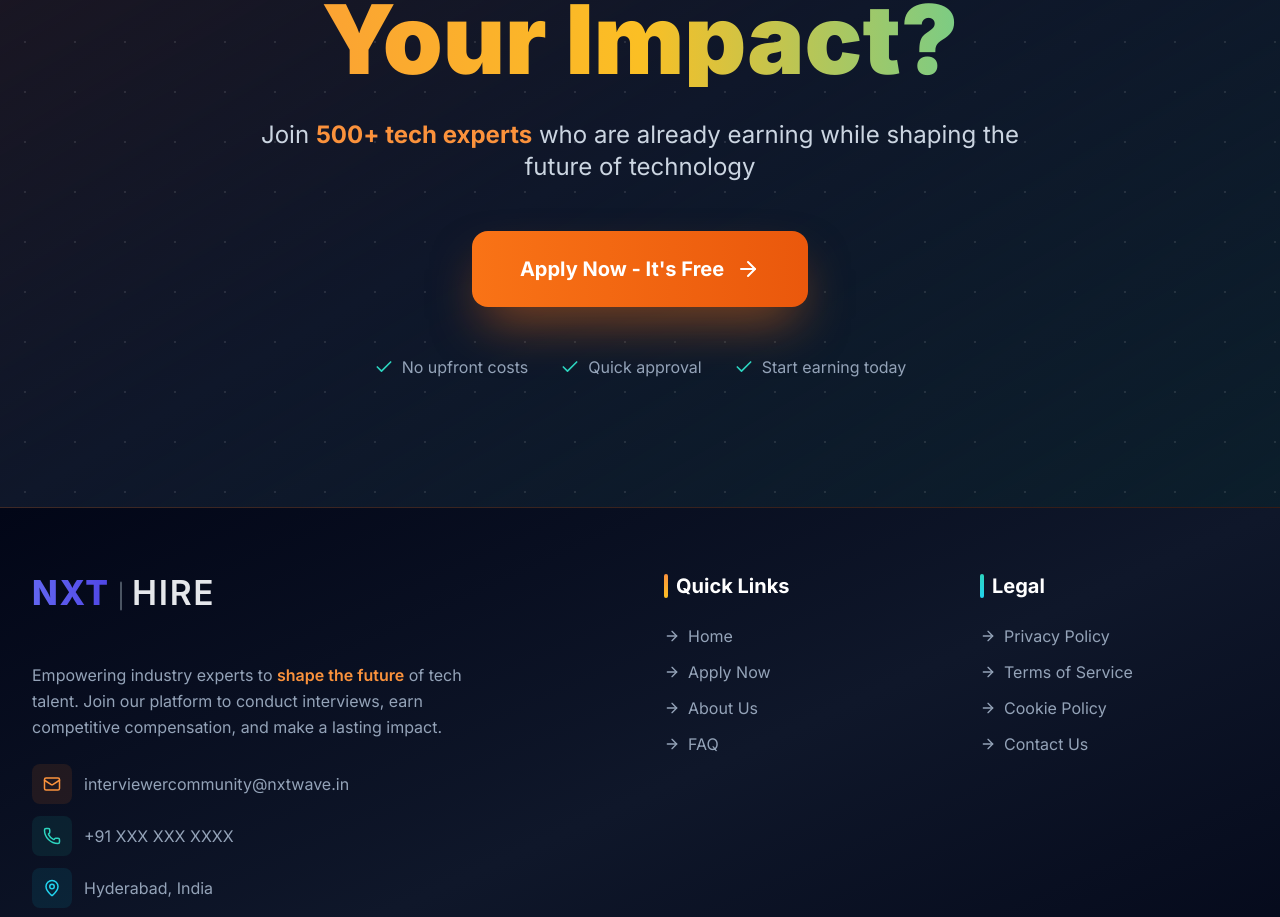
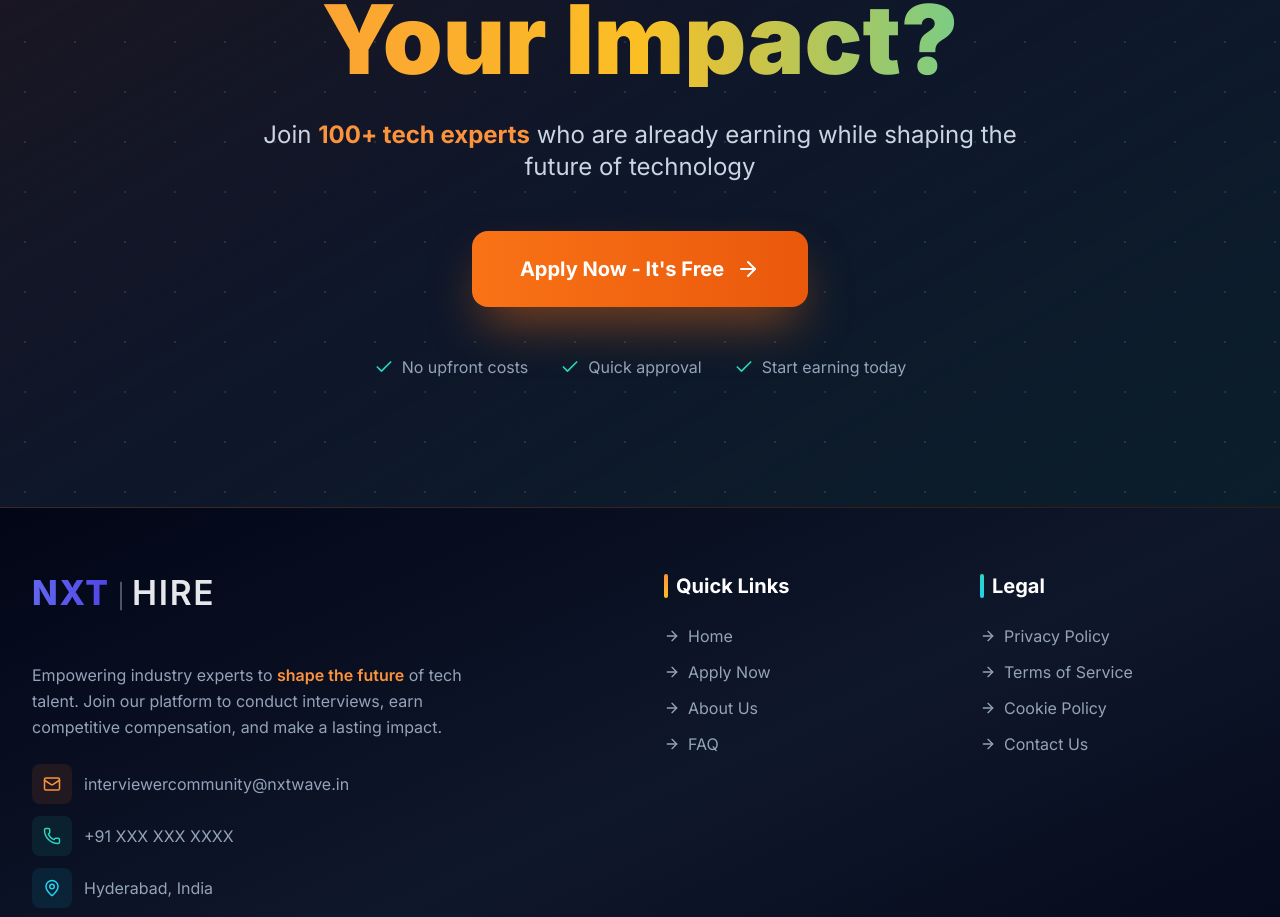
Before and after one commit to niat-web/NxtHire, a React (Vite) app in the folder client/: page / in a window 1280 px wide. Shown: the part 3214-4131 px from the top of the page. Built offline with nearby package versions, Linux system fonts and the light colour scheme; no server answers.

Commit message:
Update Home.jsx

```diff
--- a/client/src/pages/public/Home.jsx
+++ b/client/src/pages/public/Home.jsx
@@ -480,7 +480,7 @@ const CTASection = ({ onApplyNowClick }) => {
             </h2>
 
             <p className="text-2xl text-slate-300 mb-12 max-w-3xl mx-auto">
-              Join <span className="font-bold text-orange-400">500+ tech experts</span> who are already earning while shaping the future of technology
+              Join <span className="font-bold text-orange-400">100+ tech experts</span> who are already earning while shaping the future of technology
             </p>
 
             <div className="flex flex-col sm:flex-row gap-6 justify-center items-center mb-12">
```
